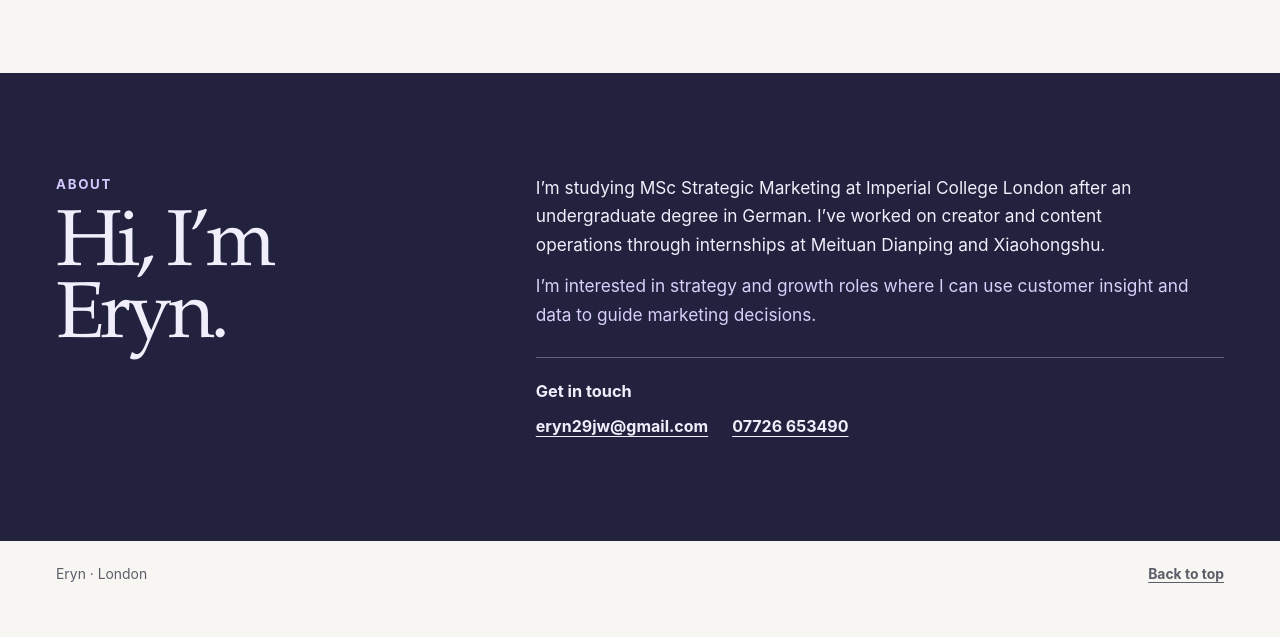
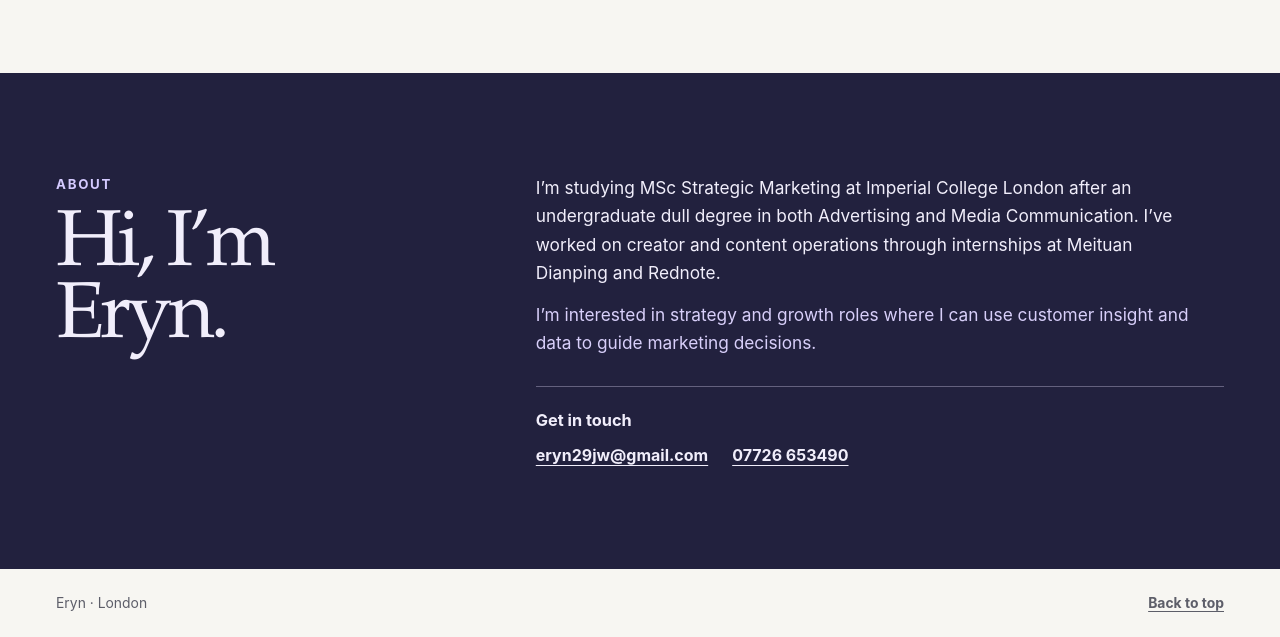
Before and after one commit to eryn29jw-dev/Portfolio, a plain HTML site: page index.html in a window 1280 px wide. Shown: the part 5634-6271 px from the top of the page. Before the commit the page ends 6243 px from the top, so only its background shows below. Drawn offline with Linux system fonts and the light colour scheme.

Commit message:
Update index.html

```diff
--- a/index.html
+++ b/index.html
@@ -238,7 +238,7 @@ Your browser can open the <a href="yake-advert.mp4">video file</a> directly.
 </div>
 <section class="about" id="about" aria-labelledby="about-title">
 <div class="wrap"><header><p class="eyebrow">About</p><h2 id="about-title">Hi, I’m Eryn.</h2></header>
-<div class="about-copy"><p>I’m studying MSc Strategic Marketing at Imperial College London after an undergraduate degree in German. I’ve worked on creator and content operations through internships at Meituan Dianping and Xiaohongshu.</p><p class="focus">I’m interested in strategy and growth roles where I can use customer insight and data to guide marketing decisions.</p>
+<div class="about-copy"><p>I’m studying MSc Strategic Marketing at Imperial College London after an undergraduate dull degree in both Advertising and Media Communication. I’ve worked on creator and content operations through internships at Meituan Dianping and Rednote.</p><p class="focus">I’m interested in strategy and growth roles where I can use customer insight and data to guide marketing decisions.</p>
 <section class="contact" id="contact" aria-labelledby="contact-title">
 <h3 id="contact-title">Get in touch</h3>
 <address class="contact-links"><a class="text-link" href="mailto:eryn29jw@gmail.com">eryn29jw@gmail.com</a><a class="text-link" href="tel:+447726653490">07726 653490</a></address>
```
